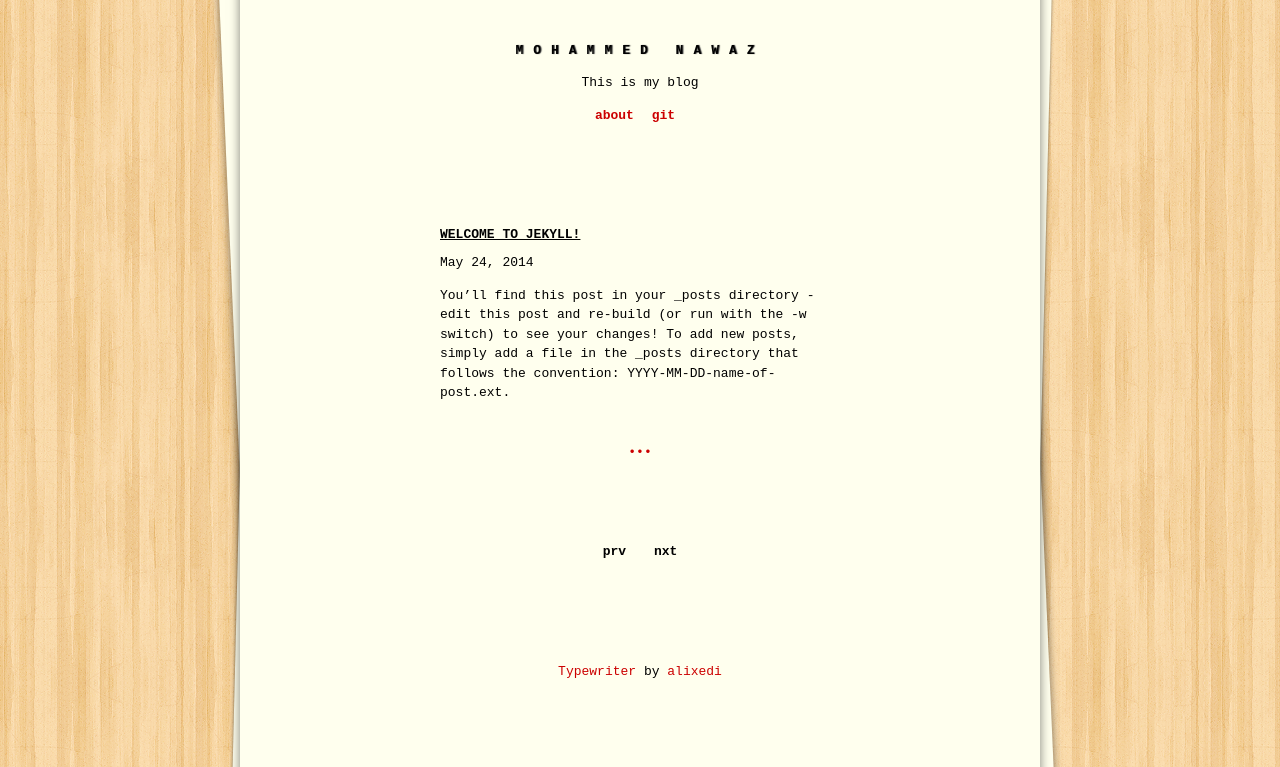
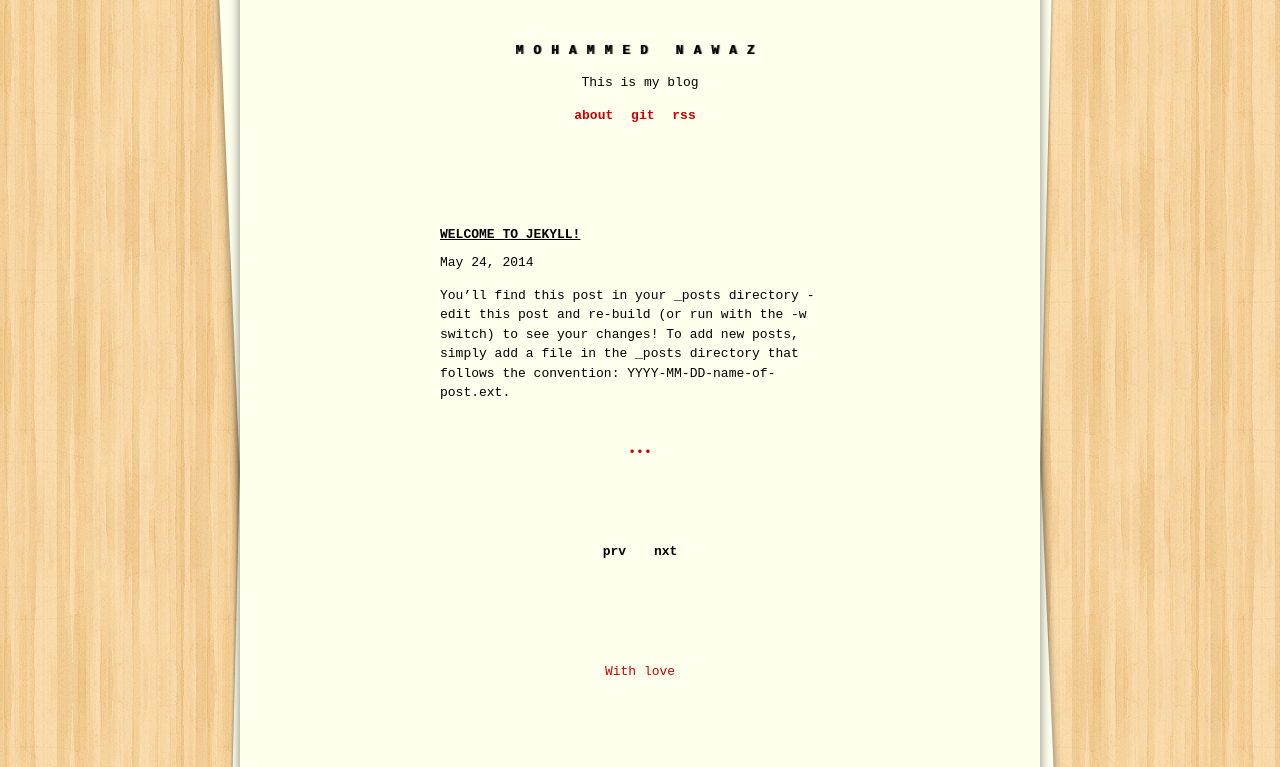
Before and after one commit to mdnnawaz/mdnnawaz.github.io, a Jekyll site: the page built from index.html, in a window 1280 px wide. Shown: the part 268-1035 px from the top of the page. Built offline with Jekyll 4.4.1, drawn with Linux system fonts in a browser that asks for light colours; the list of posts is cut into pages by our own code.

Commit message:
Adding template v3

```diff
--- a/_config.yml
+++ b/_config.yml
@@ -16,3 +16,5 @@ links:
     url: /about
   - title: "git"
     url: http://github.com/mdnnawaz
+  - title: "rss"
+    url: /feed.xml
--- a/_includes/footer.html
+++ b/_includes/footer.html
@@ -1,3 +1,3 @@
 <footer class="site-footer">
-<a href="https://github.com/alixedi/typewriter">Typewriter</a> by <a href="http://twitter.com/alixedi">alixedi</a>
+<a href="https://github.com/mdnnawaz">With love</a>
 </footer>
```
Also changed, not shown: README.md.
